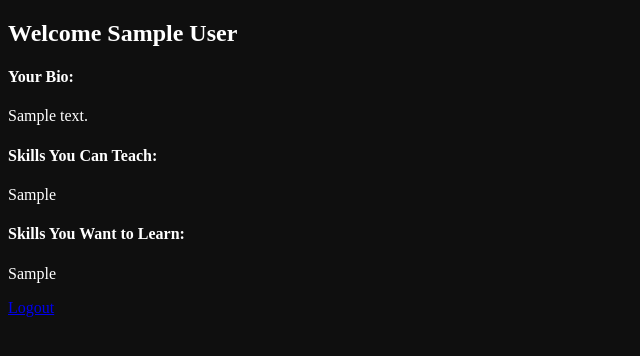
After one commit to lazyserp/SkillSwap, a Flask app: page /dashboard in a window 1280 px wide. The commit adds this page. Shown: the top 356 px of the page, without its empty margins (0-640 px from the left). Run offline with Flask 3, Linux system fonts and the light colour scheme; a user stored in the database is signed in; tables that the repository leaves empty hold one stand-in row (values such as "Sample post"); some libraries are stand-ins or nearby versions.

Commit message:
Added Login function + dashboard

```diff
--- a/app/models.py
+++ b/app/models.py
@@ -6,3 +6,6 @@ class User(db.Model):
     dob = db.Column(db.Date, nullable=False)
     gender = db.Column(db.String(10), nullable=False)
     password = db.Column(db.String(200), nullable=False)  # Hashed password
+    skills_offered = db.Column(db.String(200),nullable=True)
+    skills_needed = db.Column(db.String(200),nullable=True)
+    bio  = db.Column(db.Text,nullable=True)
--- a/app/routes.py
+++ b/app/routes.py
@@ -1,8 +1,8 @@
-from flask import Blueprint, render_template, redirect, url_for, flash
-from app.forms import RegisterForm
+from flask import Blueprint, render_template, redirect, url_for, flash,session,request
+from app.forms import RegisterForm,LoginForm
 from app.models import User
 from app import db
-from werkzeug.security import generate_password_hash
+from werkzeug.security import generate_password_hash,check_password_hash
 
 main = Blueprint('main', __name__)
 
@@ -15,13 +15,18 @@ def register():
     form = RegisterForm()
     if form.validate_on_submit():
         hashed_password = generate_password_hash(form.uPass.data)
+        skills_offered = form.skills_offered.data
+        skills_needed = form.skills_needed.data
+        bio  = form.bio.data
 
         new_user = User(
             name=form.uName.data,
             dob=form.uDob.data,
             gender=form.uGender.data,
-            password=hashed_password
-        )
+            password=hashed_password,
+            skills_offered = skills_offered,
+            skills_needed = skills_needed,
+            bio = bio )
 
         db.session.add(new_user)
         db.session.commit()
@@ -32,4 +37,31 @@ def register():
 
 @main.route('/login', methods=['GET', 'POST'])
 def login():
-    return render_template("login.html.j2")
+    form = LoginForm()
+
+    if form.validate_on_submit():  # ✅ MUST be there!
+        user = User.query.filter_by(name=form.uName.data).first()
+        if user and check_password_hash(user.password, form.uPass.data):
+            session["user_id"] = user.id
+            flash(f"Welcome back, {user.name}!", "success")
+            return redirect(url_for('main.dashboard'))
+        else:
+            flash("Invalid username or password", "danger")
+    return render_template("login.html.j2", form=form)
+
+
+
+@main.route('/dashboard')
+def dashboard():
+    if "user_id" not in session:
+        flash("Please Log in first,","warning")
+        return redirect(url_for("main.login"))
+
+    user = User.query.get(session["user_id"])
+    return render_template("dashboard.html.j2",user=user)
+
+@main.route('/logout')
+def logout():
+    session.pop("user_id", None)
+    flash("Logged out successfully.", "info")
+    return redirect(url_for("main.login"))
--- a/app/static/styles.css
+++ b/app/static/styles.css
@@ -1,5 +1,6 @@
 body{
     background-color: 	#0F0F0F;
+    color: #ffffff;
 
 }
 .main-heading{
--- /dev/null
+++ b/app/templates/dashboard.html.j2
@@ -0,0 +1,18 @@
+{% extends "base.html.j2" %}
+<title>{% block title %} Dashboard {% endblock%} </title>
+
+{% block content %}
+
+<h2>Welcome {{ user.name }}</h2>
+<h4>Your Bio:</h4>
+<p>{{ user.bio or 'No bio yet.' }}</p>
+
+<h4>Skills You Can Teach:</h4>
+<p>{{ user.skills_offered or 'None listed.' }}</p>
+
+<h4>Skills You Want to Learn:</h4>
+<p>{{ user.skills_needed or 'None listed.' }}</p>
+
+<a href="{{ url_for('main.logout') }}">Logout</a>
+
+{% endblock %}
--- a/app/templates/macros.html.j2
+++ b/app/templates/macros.html.j2
@@ -1,7 +1,6 @@
 {% macro input_field(id, name, placeholder, type="text", required=False, minlength=None) %}
 
 <input id="{{ id }}" name="{{ name }}" type="{{ type }}" placeholder="{{ placeholder }}"
-  class="mt-2 mb-4 block w-full rounded-md bg-gray-100 border-gray-300 focus:border-indigo-500 focus:ring focus:ring-indigo-200 focus:ring-opacity-50 px-4 py-2"
   {% if required %} required
   {% endif %}
   {% if minlength %} minlength= "{{ minlength }}"
```
Also changed, not shown: app/__init__.py (+10 -2 lines), app/forms.py (+12 -2 lines), app/templates/login.html.j2 (+10 -9 lines), app/templates/register.html.j2 (+13 -0 lines), 2 other files.
